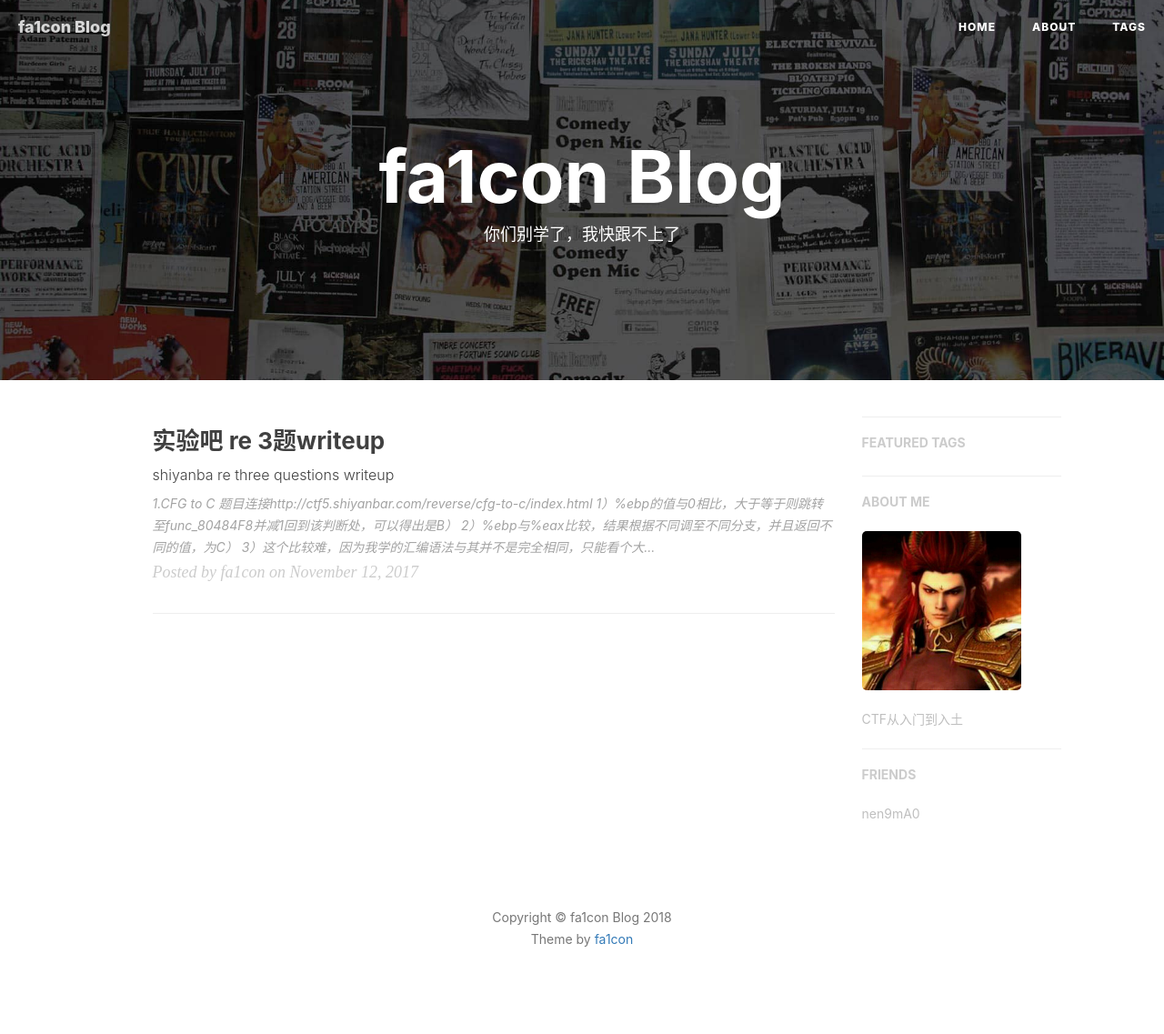
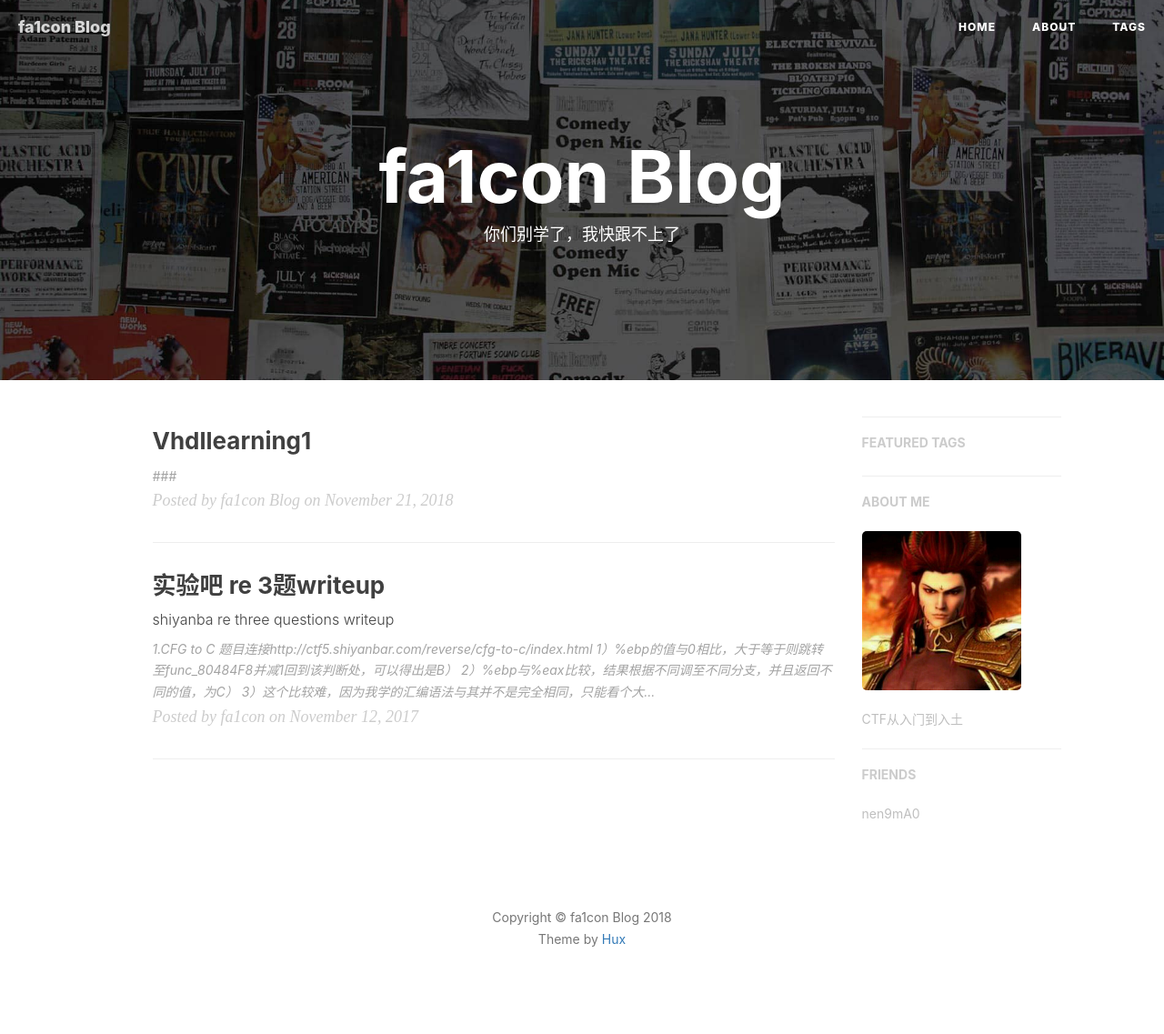
Before and after one commit to fa1conn/fa1conn.github.io, a Jekyll site: the page built from index.html, in a window 1280 px wide. Shown: the whole page at 91% size. Built offline with Jekyll 4.4.1, drawn with Linux system fonts in a browser that asks for light colours; nearby versions of some CDN libraries; the list of posts is cut into pages by our own code; comment, search, counter and statistics services are not loaded.

Commit message:
Init commit

```diff
--- a/_includes/footer.html
+++ b/_includes/footer.html
@@ -82,7 +82,7 @@
                 <p class="copyright text-muted">
                     Copyright &copy; {{ site.title }} {{ site.time | date: '%Y' }}
                     <br>
-                    Theme by <a href="https://fa1conn.github.io">fa1con</a>
+                    Theme by <a href="http://huangxuan.me">Hux</a>
                 </p>
             </div>
         </div>
```
Also changed, not shown: _includes/about/en.md (+1 -1 lines), _posts/2018-11-21-vhdllearning1.md (added, +1 -0 lines).
